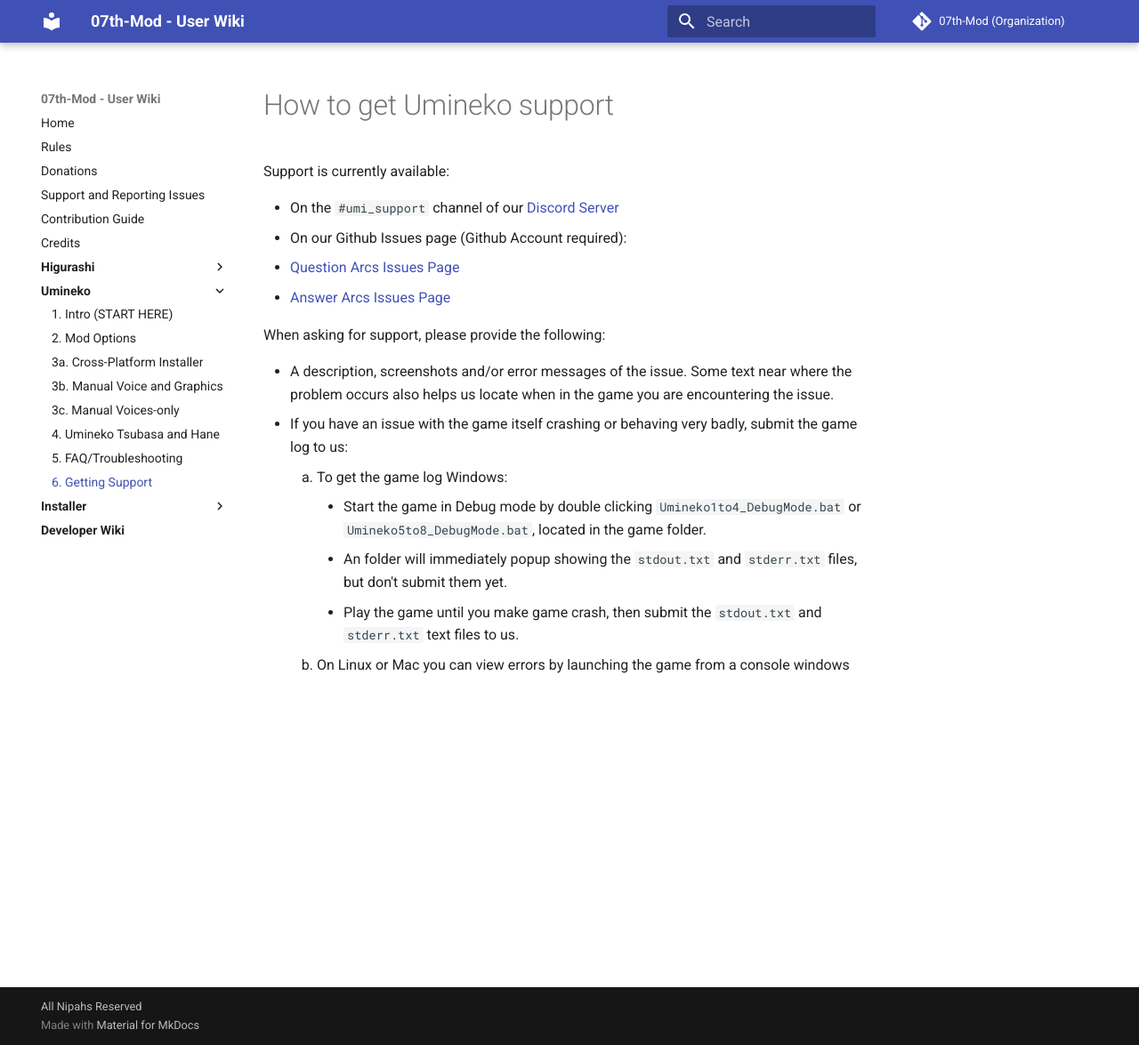
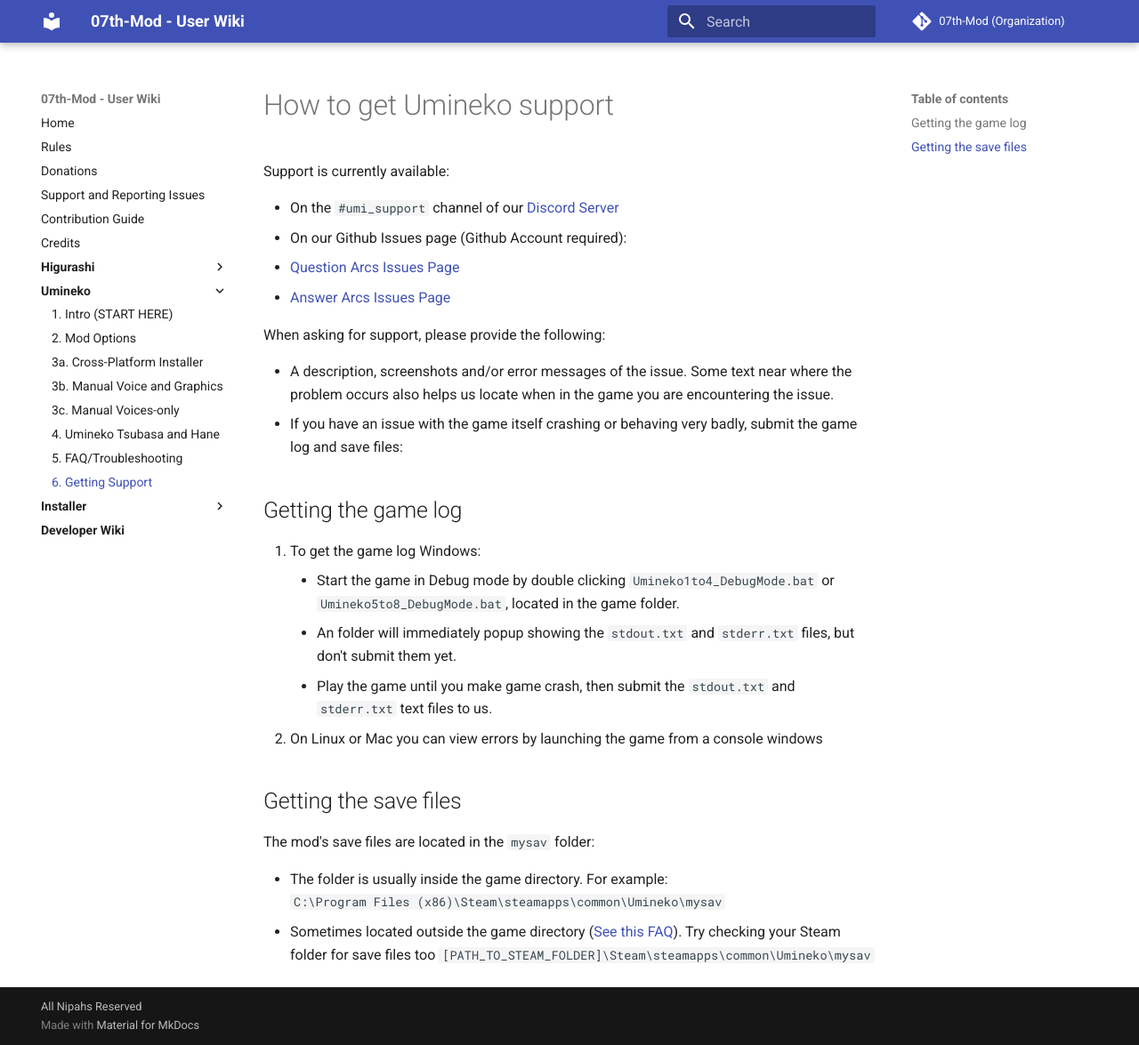
Before and after one commit to 07th-mod/wiki, an MkDocs documentation site: the page built from docs/Umineko/support.md, in a window 1280 px wide and 1175 px high. Shown: the whole window at 89% size. Built offline with MkDocs 1.6.1 and Material for MkDocs 9.7.7, drawn with Linux system fonts in a browser that asks for light colours.

Commit message:
Add save file locations to support. Fix broken links on support checklist

```diff
--- a/docs/Umineko/support.md
+++ b/docs/Umineko/support.md
@@ -10,9 +10,19 @@
 When asking for support, please provide the following:
 
 - A description, screenshots and/or error messages of the issue. Some text near where the problem occurs also helps us locate when in the game you are encountering the issue.
-- If you have an issue with the game itself crashing or behaving very badly, submit the game log to us:
-    1. To get the game log Windows:
-        - Start the game in Debug mode by double clicking `Umineko1to4_DebugMode.bat` or `Umineko5to8_DebugMode.bat`, located in the game folder.
-        - An folder will immediately popup showing the `stdout.txt` and `stderr.txt` files, but don't submit them yet.
-        - Play the game until you make game crash, then submit the `stdout.txt` and `stderr.txt` text files to us.
-    2. On Linux or Mac you can view errors by launching the game from a console windows
+- If you have an issue with the game itself crashing or behaving very badly, submit the game log and save files:
+
+## Getting the game log
+
+  1. To get the game log Windows:
+      - Start the game in Debug mode by double clicking `Umineko1to4_DebugMode.bat` or `Umineko5to8_DebugMode.bat`, located in the game folder.
+      - An folder will immediately popup showing the `stdout.txt` and `stderr.txt` files, but don't submit them yet.
+      - Play the game until you make game crash, then submit the `stdout.txt` and `stderr.txt` text files to us.
+  2. On Linux or Mac you can view errors by launching the game from a console windows
+
+## Getting the save files
+
+The mod's save files are located in the `mysav` folder:
+
+- The folder is usually inside the game directory. For example:<br>`C:\Program Files (x86)\Steam\steamapps\common\Umineko\mysav`
+- Sometimes located outside the game directory ([See this FAQ](http://07th-mod.com/wiki/Umineko/Umineko-Part-0-TroubleShooting-and-FAQ/#steam-sync-doesnt-work)). Try checking your Steam folder for save files too `[PATH_TO_STEAM_FOLDER]\Steam\steamapps\common\Umineko\mysav`
```
Also changed, not shown: docs/Higurashi/FAQ.md (+0 -2 lines), docs/Higurashi/support.md (+5 -1 lines), docs/support-checklist.md (+3 -3 lines).
